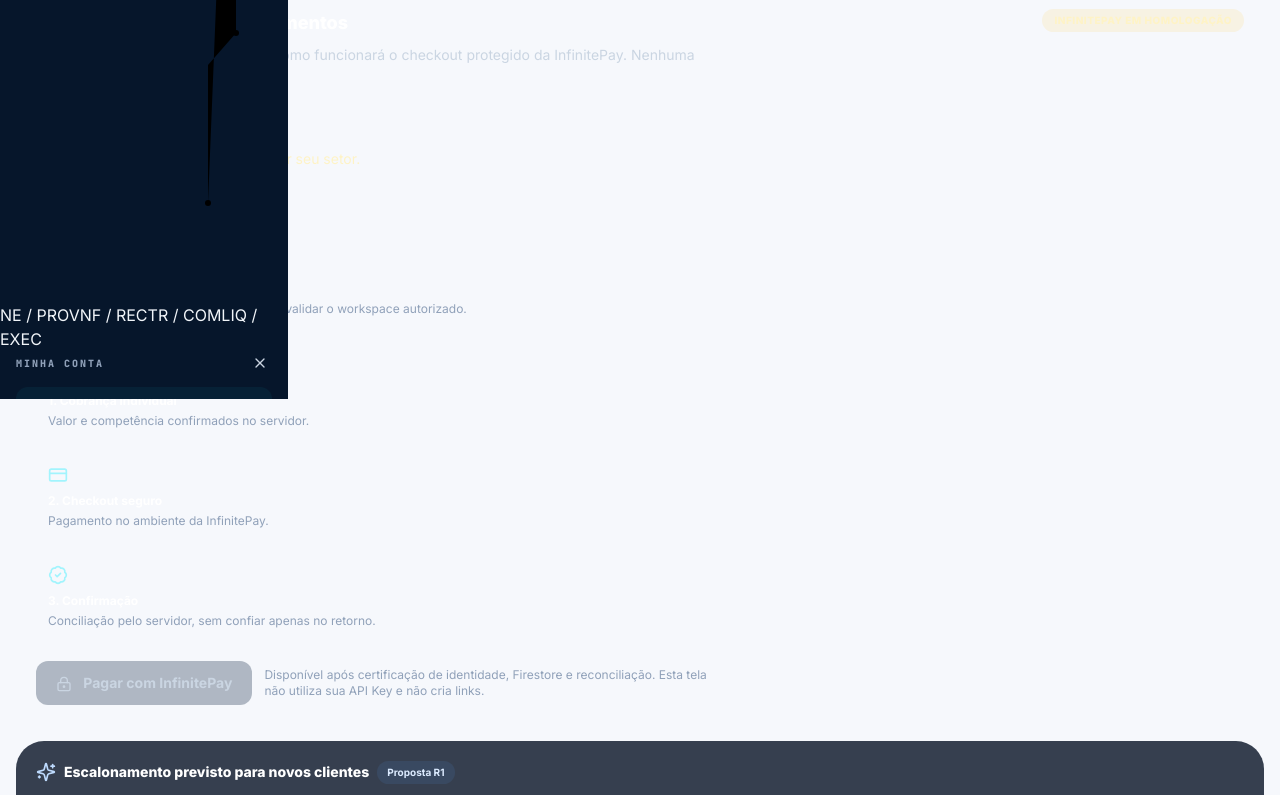
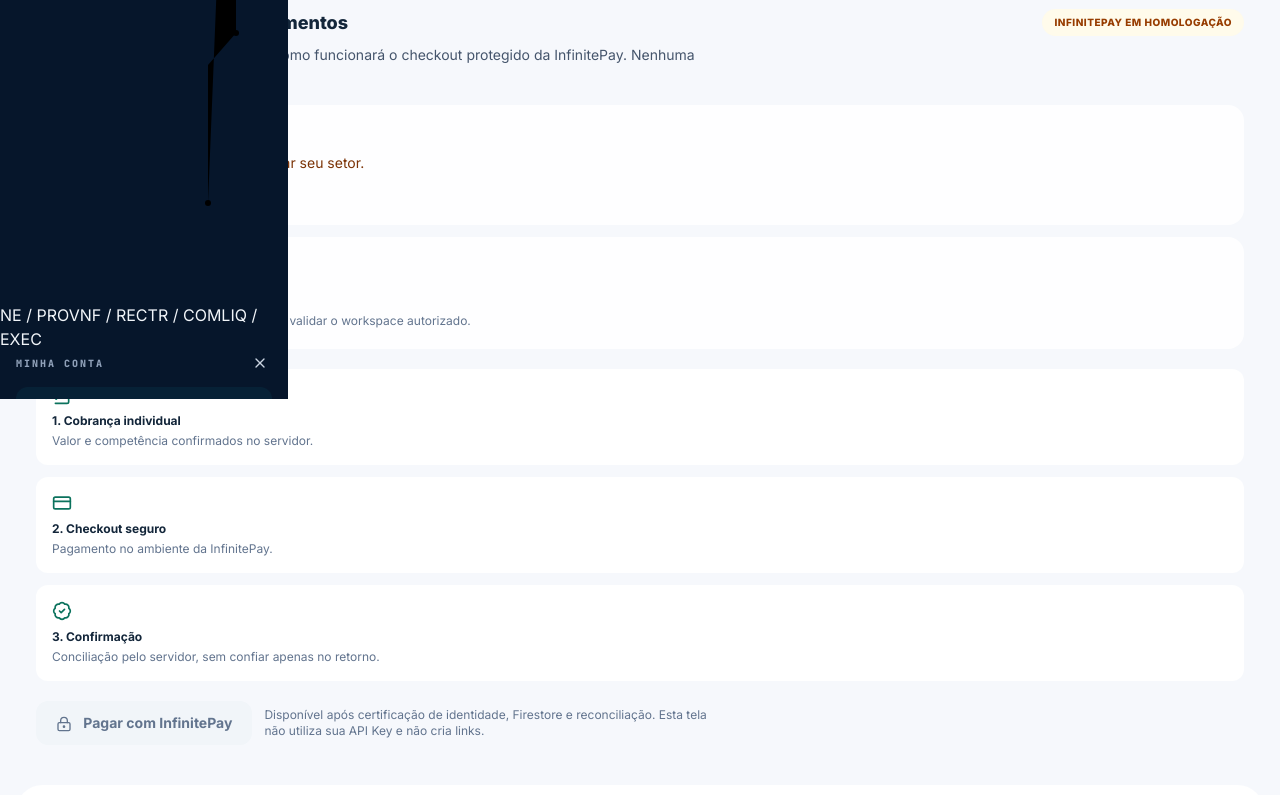
Before and after one commit to aprov-hgesm/Controles-de-Empenhos---Aprov, a Next.js app: page /regularizacao in a window 1280 px wide. Shown: the part 401-1196 px from the top of the page. Built offline with nearby package versions, Linux system fonts and the light colour scheme; no server answers.

Commit message:
feat(ui): restyle subscription overview and price schedule for light EMPROVEX interface

```diff
--- a/components/billing/InfinitePayReadinessPanel.tsx
+++ b/components/billing/InfinitePayReadinessPanel.tsx
@@ -122,13 +122,13 @@ export function InfinitePayReadinessPanel() {
   const exempt = account?.status === 'exempt';
   const showLocalSimulation = process.env.NODE_ENV === 'development' && workspaceResolved && exempt;
   return (
-    <div data-testid="infinitepay-regularization-panel" className="mt-5 space-y-4">
+    <div data-testid="infinitepay-regularization-panel" className="mt-5 space-y-5">
       {returnNotice && (
-        <div role="status" data-testid="infinitepay-unverified-return" className="rounded-2xl border border-amber-300/25 bg-amber-400/[0.09] p-5">
-          <div className="flex items-center gap-2 font-bold text-amber-100">
+        <div role="status" data-testid="infinitepay-unverified-return" className="rounded-2xl border border-amber-200 bg-amber-50 p-5">
+          <div className="flex items-center gap-2 font-bold text-amber-900">
             <Clock3 className="h-4 w-4" /> Retorno do checkout identificado
           </div>
-          <p className="mt-2 text-sm leading-relaxed text-amber-100/80">
+          <p className="mt-2 text-sm leading-relaxed text-amber-900/80">
             Sua volta ao EMPROVEX não confirma pagamento. Quando o retorno pertencer ao piloto autorizado,
             a validação pela API aparecerá abaixo. Outros pagamentos precisam de conciliação administrativa.
             Não repita o Pix do mesmo pedido.
@@ -136,45 +136,45 @@ export function InfinitePayReadinessPanel() {
         </div>
       )}
 
-      <section className="overflow-hidden rounded-[1.75rem] border border-cyan-300/20 bg-gradient-to-br from-[#0d2840] via-[#0a1a31] to-[#0b1427] p-5 shadow-[0_18px_70px_rgba(15,118,160,0.09)] sm:p-7">
+      <section className="overflow-hidden rounded-[1.65rem] border border-[#dfe8f0] bg-gradient-to-br from-white via-white to-[#f3faf7] p-5 shadow-[0_16px_45px_rgba(15,40,70,0.055)] sm:p-7">
         <div className="flex flex-wrap items-start justify-between gap-3">
-          <div className="flex items-center gap-2 text-cyan-200">
+          <div className="flex items-center gap-2 text-[#0b725d]">
             <CreditCard className="h-5 w-5" aria-hidden />
-            <h2 className="text-lg font-extrabold text-white">Minha assinatura e pagamentos</h2>
+            <h2 className="text-lg font-extrabold text-[#13263a]">Minha assinatura e pagamentos</h2>
           </div>
-          <span className="rounded-full border border-amber-300/20 bg-amber-400/10 px-3 py-1 text-[10px] font-extrabold uppercase tracking-wider text-amber-100">
+          <span className="rounded-full border border-amber-200 bg-amber-50 px-3 py-1.5 text-[10px] font-extrabold uppercase tracking-wider text-amber-800">
             InfinitePay em homologação
           </span>
         </div>
-        <p className="mt-2 max-w-2xl text-sm text-slate-300">
+        <p className="mt-2 max-w-2xl text-sm text-slate-600">
           Acompanhe o seu plano e visualize como funcionará o checkout protegido da InfinitePay.
           Nenhuma cobrança é gerada por este painel.
         </p>
 
         <div className="mt-5 grid gap-3 md:grid-cols-2">
-          <div className="rounded-2xl border border-white/10 bg-white/[0.04] p-4">
-            <div className="flex items-center gap-2 text-xs font-semibold text-slate-400">
+          <div className="rounded-2xl border border-[#dce8e7] bg-white/90 p-5 shadow-[0_6px_20px_rgba(30,60,70,0.03)]">
+            <div className="flex items-center gap-2 text-xs font-semibold text-slate-500">
               <UserRound className="h-4 w-4" /> Identidade da sessão
             </div>
-            {status === 'loading' && <p className="mt-3 text-sm text-slate-300">Validando identidade e workspace...</p>}
+            {status === 'loading' && <p className="mt-3 text-sm text-slate-600">Validando identidade e workspace...</p>}
             {status === 'anonymous' && (
               <div className="mt-3 space-y-2">
-                <p className="text-sm text-amber-100">Entre no EMPROVEX para identificar seu setor.</p>
-                <Link href="/" className="inline-flex items-center gap-1 text-sm font-bold text-cyan-200 hover:text-cyan-100">
+                <p className="text-sm text-amber-900">Entre no EMPROVEX para identificar seu setor.</p>
+                <Link href="/" className="inline-flex items-center gap-1 text-sm font-bold text-[#0b725d] hover:text-cyan-100">
                   Ir para o login <ArrowUpRight className="h-4 w-4" />
                 </Link>
               </div>
             )}
             {status === 'denied' && (
-              <p role="status" data-testid="billing-workspace-validation-error" className="mt-3 text-xs leading-relaxed text-amber-100">
+              <p role="status" data-testid="billing-workspace-validation-error" className="mt-3 text-xs leading-relaxed text-amber-900">
                 Não foi possível validar o vínculo com seu setor. Retorne ao início e faça login novamente.
                 Nenhuma cobrança será exibida sem autorização.
               </p>
             )}
             {status === 'authenticated' && (
               <>
-                <p className="mt-3 break-all text-sm font-bold text-white">{email}</p>
-                <p className="mt-1 text-xs text-slate-400">
+                <p className="mt-3 break-all text-sm font-bold text-[#13263a]">{email}</p>
+                <p className="mt-1 text-xs text-slate-500">
                   {workspaceResolved
                     ? `Workspace validado na sessão: ${context.workspaceName}`
                     : 'Sessão Firebase encontrada. Abra esta aba a partir do EMPROVEX autenticado para vincular o setor.'}
@@ -182,26 +182,26 @@ export function InfinitePayReadinessPanel() {
               </>
             )}
           </div>
-          <div className="rounded-2xl border border-white/10 bg-white/[0.04] p-4" data-testid="billing-session-state">
-            <div className="flex items-center gap-2 text-xs font-semibold text-slate-400">
+          <div className="rounded-2xl border border-[#dce8e7] bg-white/90 p-5 shadow-[0_6px_20px_rgba(30,60,70,0.03)]" data-testid="billing-session-state">
+            <div className="flex items-center gap-2 text-xs font-semibold text-slate-500">
               <ShieldCheck className="h-4 w-4" /> Situação comercial
             </div>
-            <p className="mt-3 text-base font-extrabold text-white">
+            <p className="mt-3 text-base font-extrabold text-[#13263a]">
               {!workspaceResolved ? (status === 'loading' ? 'Validando acesso...' : 'Sem setor autorizado') : (billingLoading ? 'Consultando conta...' : accountStatus(account?.status))}
             </p>
             {workspaceResolved && !billingLoading && account && (
-              <p className="mt-1 text-xs text-slate-400">
+              <p className="mt-1 text-xs text-slate-500">
                 {exempt ? 'Isenção preservada. Nenhum pagamento necessário.' :
                   `Valor atual cadastrado: ${money(account.monthlyPriceCents)}/mês.`}
               </p>
             )}
             {workspaceResolved && !billingLoading && !account && (
-              <p className="mt-1 text-xs text-slate-400">
+              <p className="mt-1 text-xs text-slate-500">
                 Nenhum registro comercial acessível para esta sessão. Não é possível calcular cobrança.
               </p>
             )}
             {!workspaceResolved && (
-              <p className="mt-1 text-xs text-slate-400">
+              <p className="mt-1 text-xs text-slate-500">
                 Não exibimos boletos ou cobranças sem validar o workspace autorizado.
               </p>
             )}
@@ -209,11 +209,11 @@ export function InfinitePayReadinessPanel() {
         </div>
 
         {showLocalSimulation && (
-          <div className="mt-4 rounded-xl border border-violet-300/25 bg-violet-400/[0.07] p-4" data-testid="billing-local-demo">
+          <div className="mt-4 rounded-xl border border-violet-200 bg-violet-50 p-4" data-testid="billing-local-demo">
             <div className="flex flex-wrap items-center justify-between gap-3">
               <div>
-                <p className="text-xs font-extrabold text-violet-100">Laboratório local · conta de teste isenta</p>
-                <p className="mt-1 text-xs text-slate-300">
+                <p className="text-xs font-extrabold text-violet-900">Laboratório local · conta de teste isenta</p>
+                <p className="mt-1 text-xs text-slate-600">
                   Apenas para visualizar a jornada de um novo assinante, sem alterar sua conta real.
                 </p>
               </div>
@@ -222,16 +222,16 @@ export function InfinitePayReadinessPanel() {
                 data-testid="billing-local-demo-toggle"
                 aria-pressed={simulateFirstMonth}
                 onClick={() => setSimulateFirstMonth((active) => !active)}
-                className="rounded-lg border border-violet-300/30 bg-violet-200/10 px-3 py-2 text-xs font-bold text-violet-100 hover:bg-violet-200/20"
+                className="rounded-lg border border-violet-200 bg-white px-3 py-2 text-xs font-bold text-violet-800 transition hover:bg-violet-100"
               >
                 {simulateFirstMonth ? 'Encerrar simulação' : 'Simular novo assinante'}
               </button>
             </div>
             {simulateFirstMonth && (
-              <div role="status" data-testid="billing-local-demo-result" className="mt-4 rounded-xl border border-white/10 bg-[#0b172b]/80 p-4">
-                <p className="text-[10px] font-bold uppercase tracking-widest text-violet-200">Simulação visual — não é uma cobrança</p>
-                <p className="mt-2 text-xl font-black text-white">{money(2990)} <span className="text-xs font-semibold text-slate-300">/ mês · meses 1–3</span></p>
-                <p className="mt-1 text-xs text-slate-300">
+              <div role="status" data-testid="billing-local-demo-result" className="mt-4 rounded-xl border border-violet-200 bg-white p-4">
+                <p className="text-[10px] font-bold uppercase tracking-widest text-violet-700">Simulação visual — não é uma cobrança</p>
+                <p className="mt-2 text-xl font-black text-[#13263a]">{money(2990)} <span className="text-xs font-semibold text-slate-600">/ mês · meses 1–3</span></p>
+                <p className="mt-1 text-xs text-slate-600">
                   Primeiro ciclo após os 30 dias gratuitos. Nenhuma competência, checkout ou pagamento foi criado.
                   A conta real continua <strong>isenta</strong>.
                 </p>
@@ -243,20 +243,20 @@ export function InfinitePayReadinessPanel() {
         <InfinitePayPilotPanel authorizedWorkspace={workspaceResolved && status === 'authenticated'} returnParams={returnParams} />
 
         <div className="mt-5 grid gap-3 sm:grid-cols-3" aria-label="Etapas do checkout InfinitePay">
-          <div className="rounded-xl border border-white/10 bg-white/[0.035] p-3">
-            <FileCheck2 className="h-5 w-5 text-cyan-200" aria-hidden />
-            <p className="mt-2 text-xs font-bold text-white">1. Cobrança individual</p>
-            <p className="mt-1 text-xs text-slate-400">Valor e competência confirmados no servidor.</p>
+          <div className="rounded-xl border border-[#e2eaf0] bg-white p-4 transition-colors hover:border-[#c6ded7]">
+            <FileCheck2 className="h-5 w-5 text-[#0b725d]" aria-hidden />
+            <p className="mt-2 text-xs font-bold text-[#13263a]">1. Cobrança individual</p>
+            <p className="mt-1 text-xs text-slate-500">Valor e competência confirmados no servidor.</p>
           </div>
-          <div className="rounded-xl border border-white/10 bg-white/[0.035] p-3">
-            <CreditCard className="h-5 w-5 text-cyan-200" aria-hidden />
-            <p className="mt-2 text-xs font-bold text-white">2. Checkout seguro</p>
-            <p className="mt-1 text-xs text-slate-400">Pagamento no ambiente da InfinitePay.</p>
+          <div className="rounded-xl border border-[#e2eaf0] bg-white p-4 transition-colors hover:border-[#c6ded7]">
+            <CreditCard className="h-5 w-5 text-[#0b725d]" aria-hidden />
+            <p className="mt-2 text-xs font-bold text-[#13263a]">2. Checkout seguro</p>
+            <p className="mt-1 text-xs text-slate-500">Pagamento no ambiente da InfinitePay.</p>
           </div>
-          <div className="rounded-xl border border-white/10 bg-white/[0.035] p-3">
-            <BadgeCheck className="h-5 w-5 text-cyan-200" aria-hidden />
-            <p className="mt-2 text-xs font-bold text-white">3. Confirmação</p>
-            <p className="mt-1 text-xs text-slate-400">Conciliação pelo servidor, sem confiar apenas no retorno.</p>
+          <div className="rounded-xl border border-[#e2eaf0] bg-white p-4 transition-colors hover:border-[#c6ded7]">
+            <BadgeCheck className="h-5 w-5 text-[#0b725d]" aria-hidden />
+            <p className="mt-2 text-xs font-bold text-[#13263a]">3. Confirmação</p>
+            <p className="mt-1 text-xs text-slate-500">Conciliação pelo servidor, sem confiar apenas no retorno.</p>
           </div>
         </div>
 
@@ -267,33 +267,33 @@ export function InfinitePayReadinessPanel() {
             aria-disabled="true"
             data-testid="infinitepay-checkout-disabled"
             title="Cobranças reais ainda não foram habilitadas no EMPROVEX."
-            className="cursor-not-allowed rounded-xl border border-cyan-300/15 bg-slate-600/40 px-5 py-3 text-sm font-bold text-slate-300"
+            className="cursor-not-allowed rounded-xl border border-slate-200 bg-slate-100 px-5 py-3 text-sm font-bold text-slate-500"
           >
             <LockKeyhole className="mr-2 inline h-4 w-4" aria-hidden /> Pagar com InfinitePay
           </button>
-          <p className="max-w-md text-xs text-slate-400">
+          <p className="max-w-md text-xs text-slate-500">
             Disponível após certificação de identidade, Firestore e reconciliação.
             Esta tela não utiliza sua API Key e não cria links.
           </p>
         </div>
       </section>
 
-      <section className="rounded-[1.75rem] border border-white/[0.08] bg-[#071225]/80 p-5 sm:p-6">
+      <section id="precos" className="scroll-mt-24 rounded-[1.65rem] border border-[#dfe8f0] bg-white p-5 shadow-[0_12px_38px_rgba(15,40,70,0.04)] sm:p-7">
         <div className="flex flex-wrap items-center gap-2">
-          <Sparkles className="h-5 w-5 text-blue-200" aria-hidden />
-          <h2 className="text-sm font-extrabold text-white">Escalonamento previsto para novos clientes</h2>
-          <span className="rounded-full bg-blue-400/[0.10] px-2.5 py-1 text-[10px] font-bold text-blue-100">Proposta R1</span>
+          <Sparkles className="h-5 w-5 text-[#236e94]" aria-hidden />
+          <h2 className="text-sm font-extrabold text-[#13263a]">Escalonamento previsto para novos clientes</h2>
+          <span className="rounded-full border border-blue-100 bg-blue-50 px-2.5 py-1 text-[10px] font-bold text-[#275a87]">Proposta R1</span>
         </div>
-        <p className="mt-2 text-xs leading-relaxed text-slate-400">
+        <p className="mt-2 text-xs leading-relaxed text-slate-500">
           Cada novo cliente começa na primeira faixa após o teste gratuito de 30 dias.
           A tabela não reprecifica contas existentes, isenções ou competências já emitidas.
           Não é uma oferta ativa enquanto a integração estiver em homologação.
         </p>
         <div className="mt-4 grid grid-cols-2 gap-2 sm:grid-cols-5">
           {PRICING.map((tier) => (
-            <div key={tier.months} className="rounded-xl border border-white/10 bg-white/[0.035] px-3 py-3">
-              <p className="text-[10px] font-semibold text-slate-400">{tier.months}</p>
-              <p className="mt-2 text-base font-black text-white">{money(tier.cents)}</p>
+            <div key={tier.months} className="rounded-xl border border-slate-200 bg-[#f9fbfd] px-3 py-4">
+              <p className="text-[10px] font-semibold text-slate-500">{tier.months}</p>
+              <p className="mt-2 text-base font-black text-[#13263a]">{money(tier.cents)}</p>
               <p className="text-[10px] text-slate-500">por mês</p>
             </div>
           ))}
```
